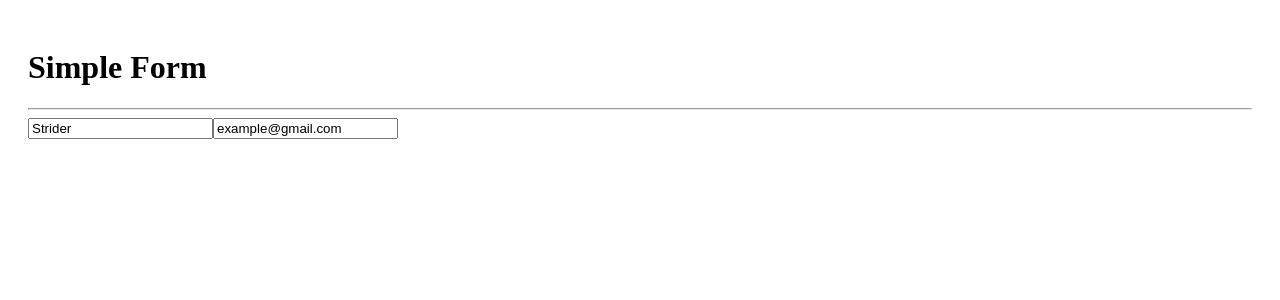
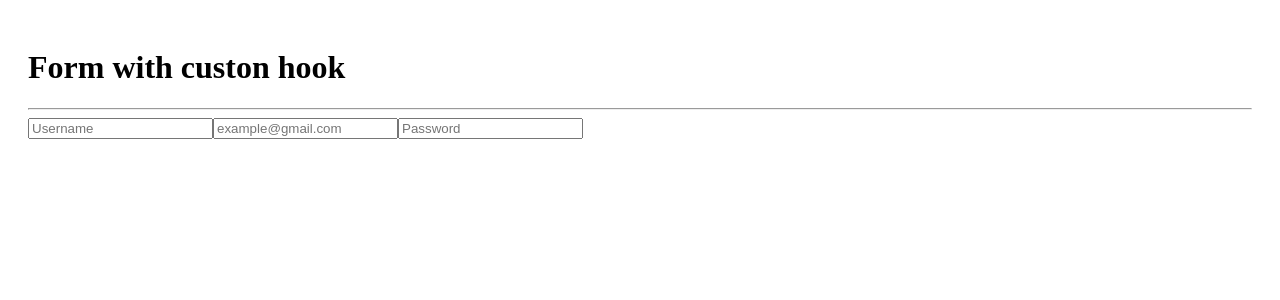
Before and after one commit to sergio-reinoso/HooksApp, a React app: page / in a window 1280 px wide. Shown: the top 300 px of the page. Built offline with nearby package versions, Linux system fonts and the light colour scheme; the HTML template or start-up script is replaced by a standard one.

Commit message:
Profundizando en useEffect form with custom hook

```diff
--- /dev/null
+++ b/src/02-useEffect/FormWithCustomHook.jsx
@@ -0,0 +1,47 @@
+import { useForm } from "../hooks/useForm"
+
+export const FormWithCustomHook = () => {
+
+    const {formState, onInputChange, username, email, password} = useForm({
+        username: '',
+        email: '',
+        password: ''
+    })
+
+    // const {username, email, password} = formState
+
+
+
+    return (
+        <>
+            <h1>Form with custon hook</h1>
+            <hr />
+            <input
+                type="text"
+                className='form-control'
+                placeholder='Username'
+                name='username'
+                value={username}
+                onChange={onInputChange}
+            />
+            <input
+                type="email"
+                className='form-control mt-2'
+                placeholder='example@gmail.com'
+                name='email'
+                value={email}
+                onChange={onInputChange}
+            />
+
+            <input
+                type="password"
+                className='form-control mt-2'
+                placeholder='Password'
+                name='password'
+                value={password}
+                onChange={onInputChange}
+            />
+
+        </>
+    )
+}
--- /dev/null
+++ b/src/02-useEffect/Message.jsx
@@ -0,0 +1,25 @@
+import { useEffect } from "react";
+
+export const Message = () => {
+
+    useEffect(() => {
+
+        const onMouseMove = ({x, y}) => {
+            const coords = {x, y}
+            console.log(coords);
+        }
+
+        window.addEventListener('mousemove', onMouseMove)
+
+        return () => {
+            window.removeEventListener('mousemove', onMouseMove)
+        }
+    }, [])
+
+
+  return (
+    <>
+        <h3>Usuario ya existe</h3>
+    </>
+  )
+}
--- a/src/02-useEffect/SimpleForm.jsx
+++ b/src/02-useEffect/SimpleForm.jsx
@@ -1,9 +1,10 @@
 import { useEffect, useState } from "react"
+import { Message } from "./Message"
 
 export const SimpleForm = () => {
 
     const [formState, setFormState] = useState({
-        username: 'Strider',
+        username: 'Strider2',
         email: 'example@gmail.com'
     })
 
@@ -18,8 +19,16 @@
     }
 
     useEffect(() => {
-        console.log('useEffect called');
-    })
+        // console.log('useEffect called');
+    }, [])
+
+    useEffect(() => {
+        // console.log('formState change');
+    }, [formState])
+
+    useEffect(() => {
+        // console.log('email change');
+    }, [email])
 
     return (
         <>
@@ -41,6 +50,10 @@
                 value={email}
                 onChange={onInputChange}
             />
+
+            {
+                (username === 'Strider2') && <Message />
+            }
         </>
     )
 }
--- /dev/null
+++ b/src/hooks/useForm.js
@@ -0,0 +1,21 @@
+import { useState } from "react"
+
+
+export const useForm = (initialForm = {}) => {
+
+    const [formState, setFormState] = useState(initialForm)
+
+    const onInputChange = ({target}) => {
+        const {name, value} = target
+        setFormState({
+            ...formState,
+            [name]: value
+        })
+    }
+
+    return {
+        ...formState,
+        formState,
+        onInputChange
+    }
+}
--- a/src/main.jsx
+++ b/src/main.jsx
@@ -3,13 +3,15 @@
 // import { HooksApp } from './HooksApp'
 // import { CounterApp } from './01-useState/CounterApp'
 // import { CounterWithCustomHook } from './01-useState/CounterWithCustomHook'
-import { SimpleForm } from './02-useEffect/SimpleForm'
+// import { SimpleForm } from './02-useEffect/SimpleForm'
+import { FormWithCustomHook } from './02-useEffect/FormWithCustomHook'
+
 
 import './index.css'
 
 
 ReactDOM.createRoot(document.getElementById('root')).render(
   <React.StrictMode>
-    <SimpleForm />
+    <FormWithCustomHook />
   </React.StrictMode>,
 )
```
